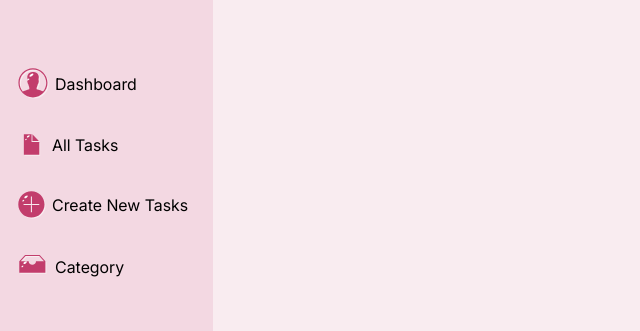
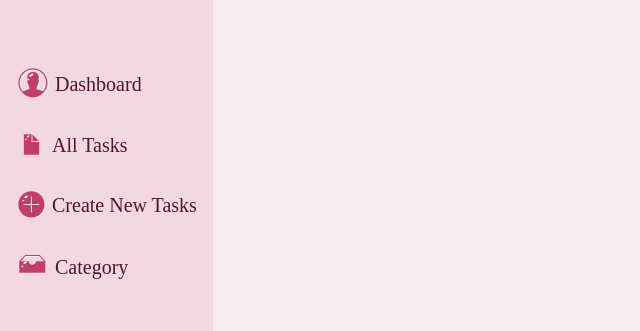
Before and after one commit to Setayesh-Darvishi/ToDo-app, a React (Vite) app: page / in a window 1280 px wide. Shown: the part 190-521 px from the top of the page, without its empty margins (0-640 px from the left). Built offline with nearby package versions, Linux system fonts and the light colour scheme; a web font is replaced by a local one.

Commit message:
set style

```diff
--- a/src/index.css
+++ b/src/index.css
@@ -32,6 +32,12 @@
   .flex-center{
     @apply flex flex-col items-center
   }
+
+  .span-style{
+    @apply text-old-rose-800 font-special text-xl
+    transition-transform duration-200
+    hover:text-old-rose-700
+  }
 }
 
 body {
```
